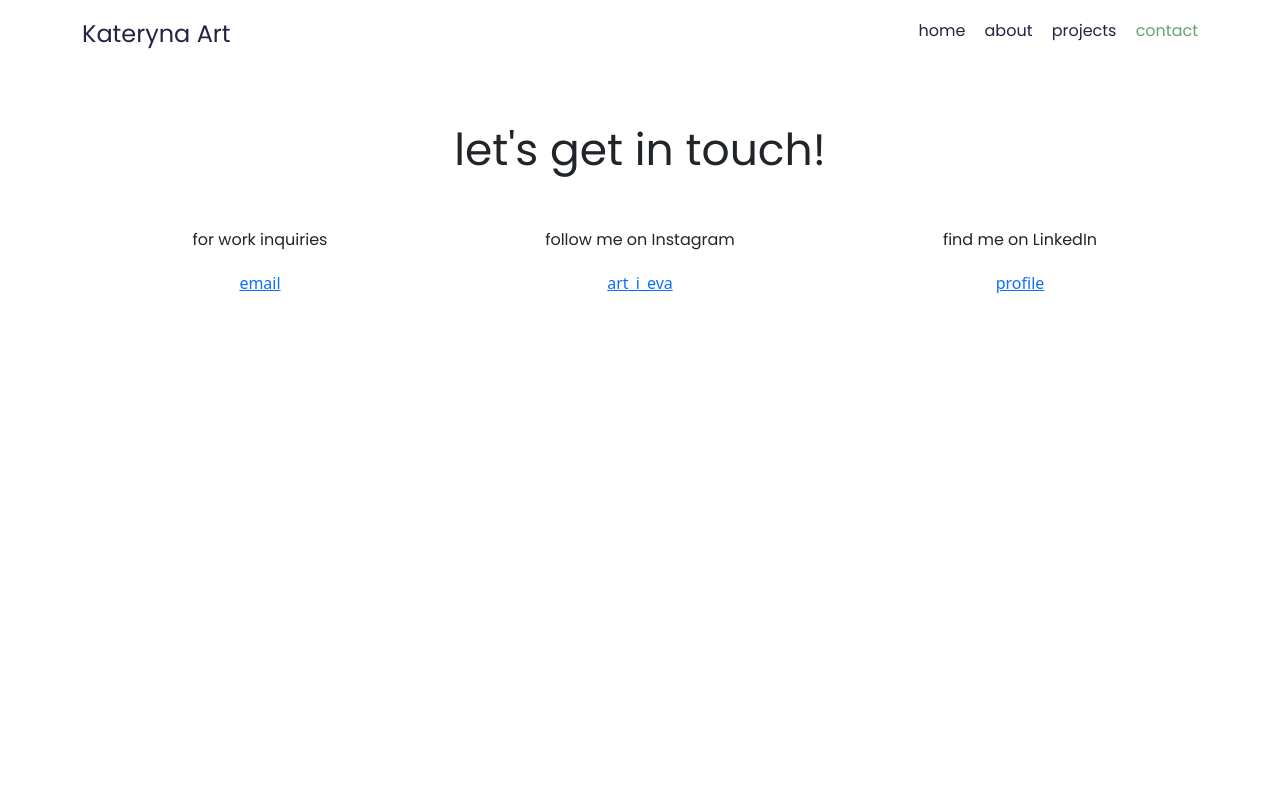
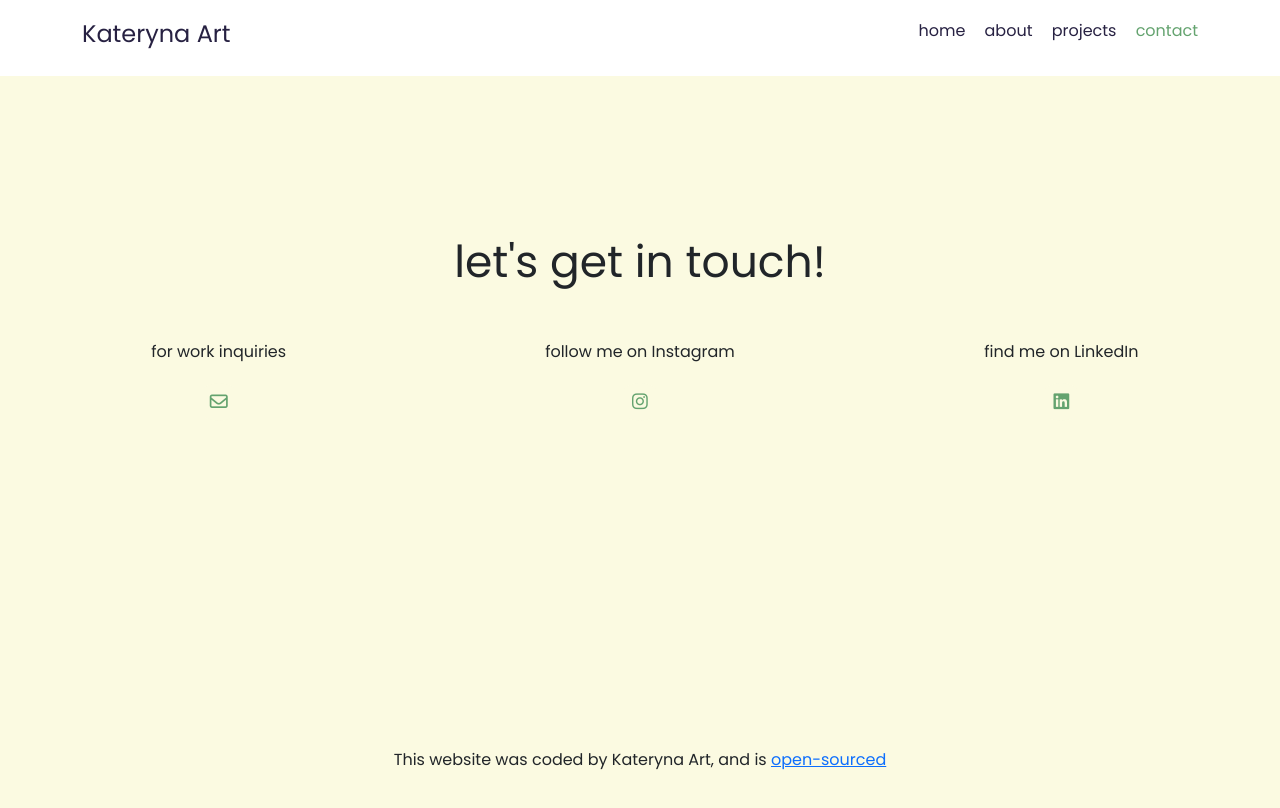
Before and after one commit to evaryna/new-portfolio, a plain HTML site: page contact.html in a window 1280 px wide. Drawn offline with nearby package versions, Linux system fonts and the light colour scheme.

Commit message:
added github link + icons on contact page

```diff
--- a/contact.html
+++ b/contact.html
@@ -47,23 +47,35 @@
         </ul>
       </nav>
     </div>
-    <div class="container">
-      <h2 class="mt-5 mb-5 text-center">let's get in touch!</h2>
+    <div class="introduction">
+      <h2 class="mb-5 text-center">let's get in touch!</h2>
+      <div class="social-links">
         <div class="row">
           <div class="col-md-4 text-center mb-4">
             <p>for work inquiries</p>
-          <a href="mailto:artkatherine0@gmail.com">email</a>
+            <a href="mailto:artkatherine0@gmail.com"
+              ><i class="fa-regular fa-envelope icon"></i
+            ></a>
           </div>
           <div class="col-md-4 text-center mb-4">
             <p>follow me on Instagram</p>
-          <a href="https://www.instagram.com/art_i_eva/" target="_blank"
-            >art_i_eva</a
-          >
+            <a href="https://www.instagram.com/art_i_eva/"
+              ><i class="fa-brands fa-instagram icon"></i
+            ></a>
           </div>
           <div class="col-md-4 text-center mb-4">
             <p>find me on LinkedIn</p>
-          <a href="#" target="_blank">profile</a>
+            <a href="#" target="_blank"
+              ><i class="fa-brands fa-linkedin icon"></i
+            ></a>
           </div>
+        </div>
+      </div>
+      <div class="text-center contact-link-github">
+        <p>
+          This website was coded by Kateryna Art, and is
+          <a href="https://github.com/evaryna/new-portfolio">open-sourced</a>
+        </p>
       </div>
     </div>
   </body>
--- a/styles/style.css
+++ b/styles/style.css
@@ -175,7 +175,8 @@ footer .email-link:hover {
   color: var(--branding-color);
 }
 
-footer .social-links a {
+footer .social-links a,
+.icon {
   margin: 0 20px;
   color: var(--branding-color);
   background-color: var(--secondary-color);
@@ -189,3 +190,7 @@ footer .social-links a:hover {
   color: white;
   background: var(--branding-color);
 }
+
+.contact-link-github {
+  margin-top: 300px;
+}
```
Also changed, not shown: about.html (+6 -0 lines), index.html (+4 -0 lines), projects.html (+6 -0 lines). Lines whose indentation alone changed are shown as unchanged.
